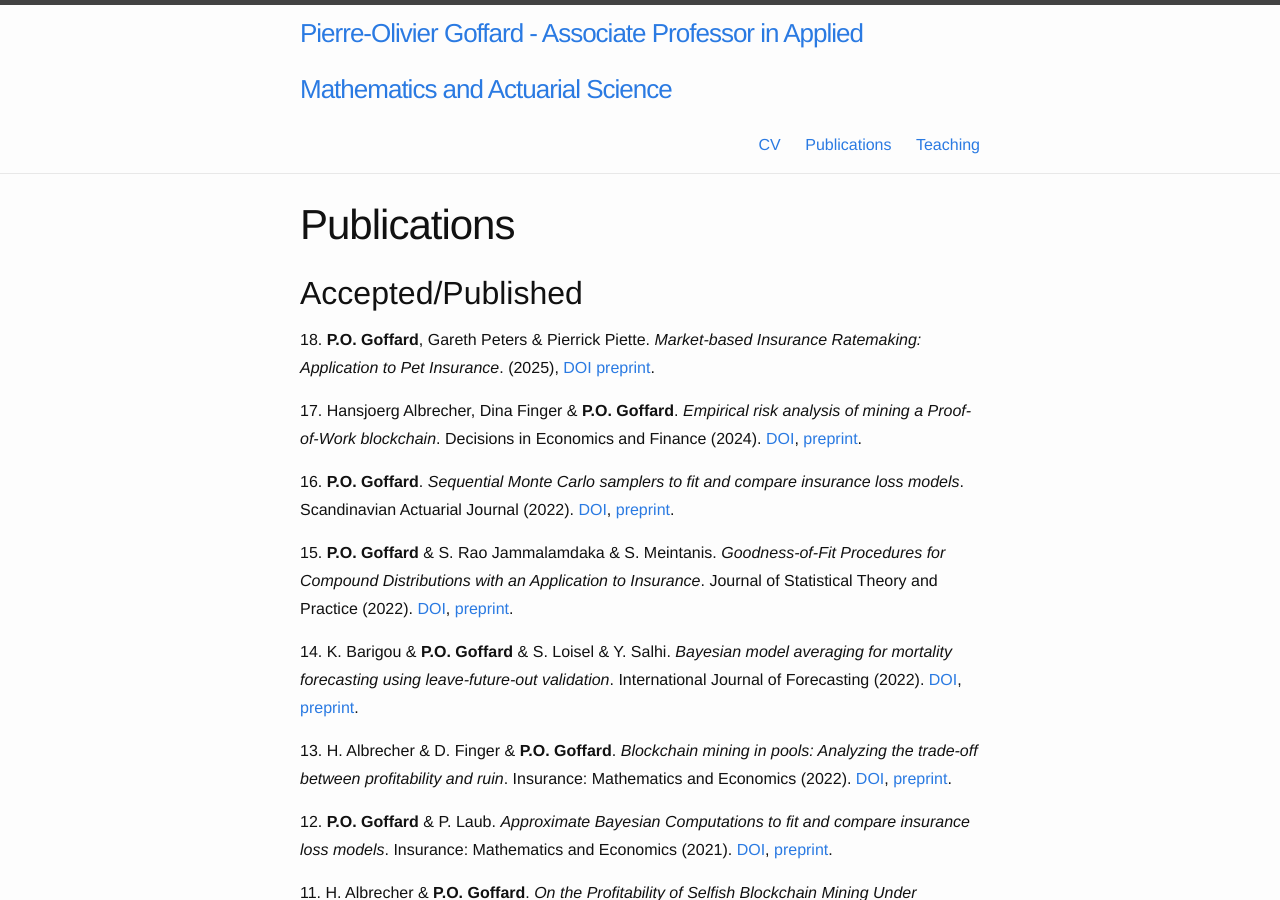
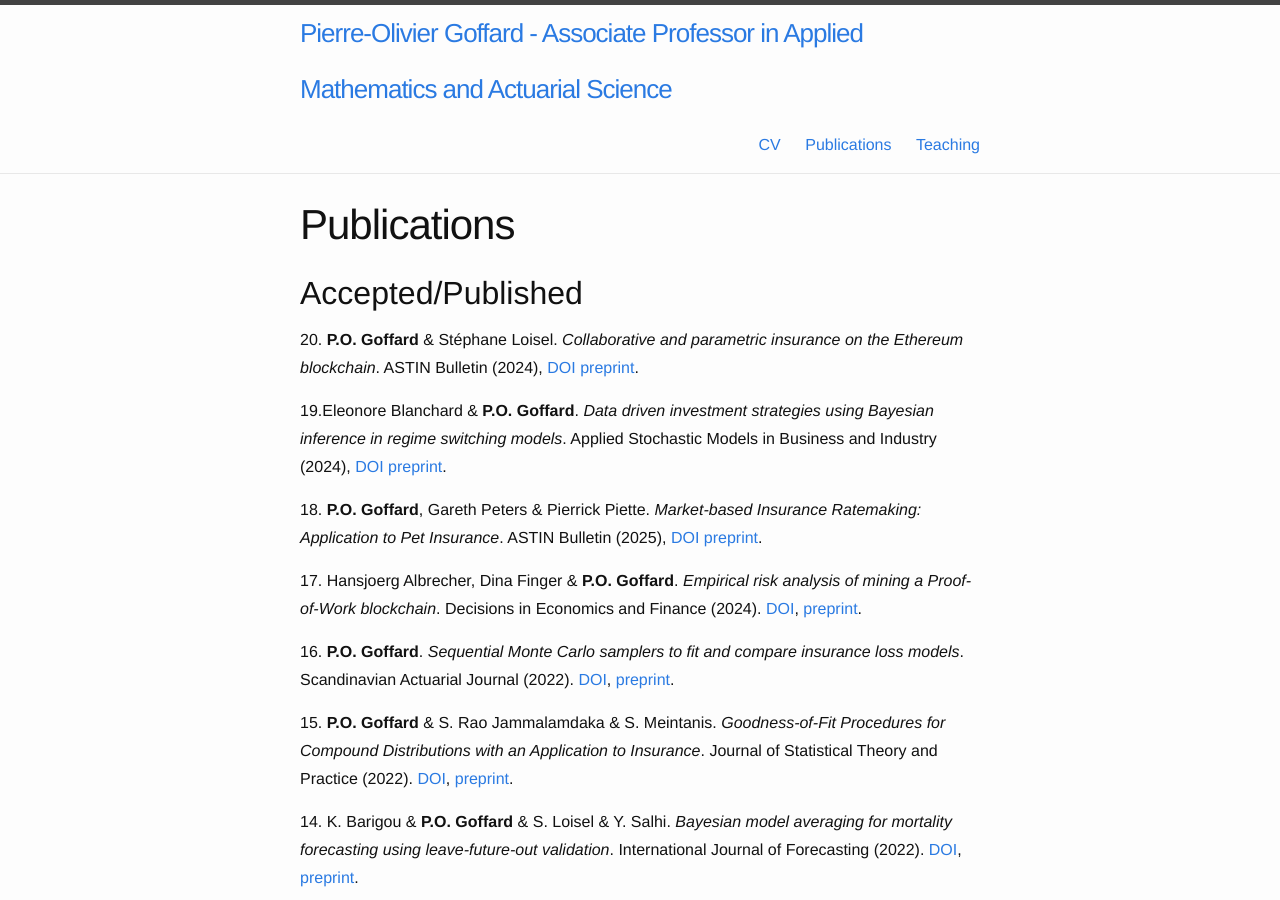
Before and after one commit to LaGauffre/LaGauffre.github.io, a Jekyll site: the page built from Publications.md, in a window 1280 px wide and 900 px high. Built offline with Jekyll 4.4.1, drawn with Linux system fonts in a browser that asks for light colours; nearby versions of some CDN libraries; some web fonts are replaced; some of the changed text lies outside the part shown.

Commit message:
edit publication list

```diff
--- a/Publications.md
+++ b/Publications.md
@@ -6,7 +6,12 @@ permalink: /Publi/
 
 ## Accepted/Published
 
-18\. **P.O. Goffard**, Gareth Peters &  Pierrick Piette. *Market-based Insurance Ratemaking: Application to Pet Insurance*. (2025), [DOI](https://doi.org/10.1017/asb.2025.12) [preprint](https://arxiv.org/abs/2502.04082).
+20\. **P.O. Goffard** & Stéphane Loisel. *Collaborative and parametric insurance on the Ethereum blockchain*. ASTIN Bulletin (2024), [DOI](https://doi.org/10.1017/asb.2025.10078) [preprint](https://arxiv.org/abs/2412.05321).
+
+19\.Eleonore Blanchard & **P.O. Goffard**. *Data driven investment strategies using Bayesian
+inference in regime switching models*. Applied Stochastic Models in Business and Industry (2024), [DOI]( https://doi.org/10.1002/asmb.70058) [preprint](https://hal.science/hal-04608937).
+
+18\. **P.O. Goffard**, Gareth Peters &  Pierrick Piette. *Market-based Insurance Ratemaking: Application to Pet Insurance*. ASTIN Bulletin (2025), [DOI](https://doi.org/10.1017/asb.2025.12) [preprint](https://arxiv.org/abs/2502.04082).
 
 17\. Hansjoerg Albrecher, Dina Finger & **P.O. Goffard**. *Empirical risk analysis of mining a Proof-of-Work blockchain*. Decisions in Economics and Finance (2024). [DOI](https://link.springer.com/article/10.1007/s10203-024-00458-w), [preprint](https://hal.science/hal-04297820).
 
```
Also changed, not shown: other parts of Publications.md (+3 -4 lines).
